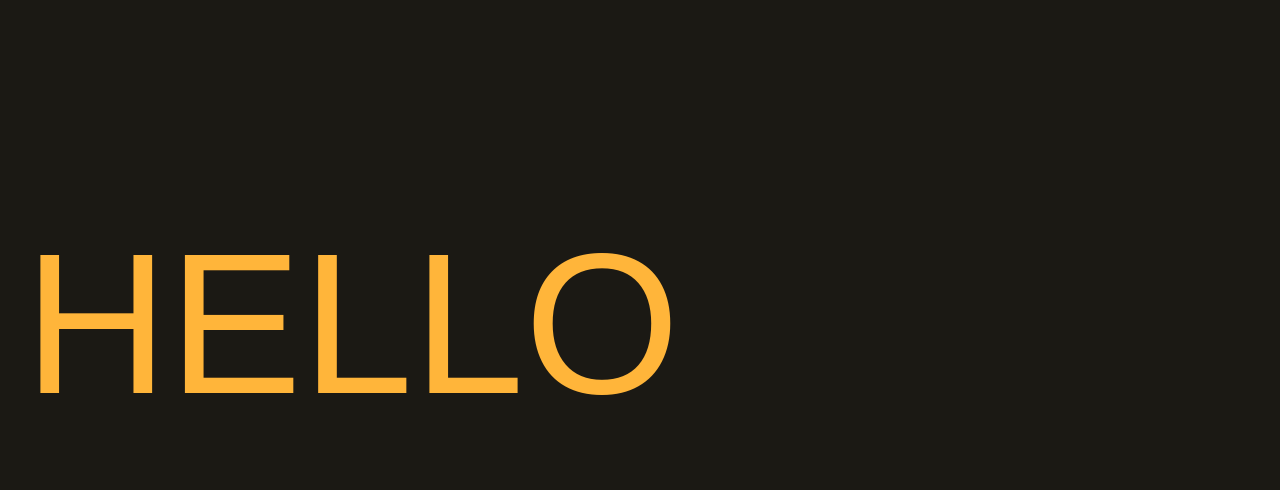
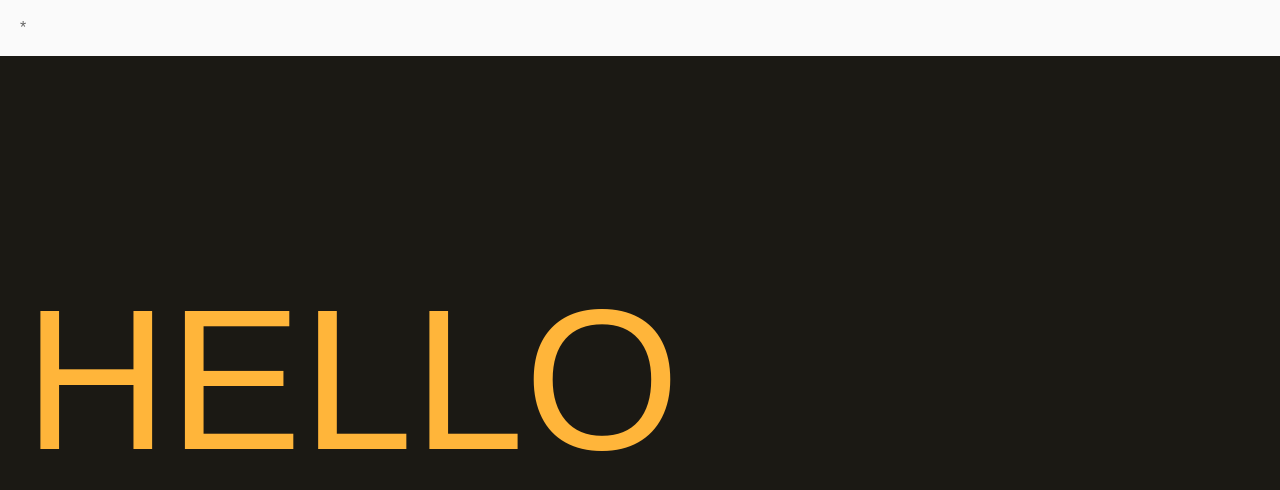
Before and after one commit to Niamh-Codes/tech_titans, a React (Vite) app: page / in a window 1280 px wide. Shown: the top 490 px of the page. Built offline with nearby package versions, Linux system fonts and the light colour scheme; a web font is replaced by a local one.

Commit message:
adding navbar

```diff
--- a/src/components/navbar.jsx
+++ b/src/components/navbar.jsx
@@ -4,7 +4,13 @@ function Navbar() {
     return (
 
            <>
-
+<nav
+  class="relative flex w-full flex-wrap items-center justify-between bg-zinc-50 py-2 shadow-dark-mild dark:bg-neutral-700 lg:py-4">
+  <div class="flex w-full flex-wrap items-center justify-between px-3">
+    <span class="ms-2 text-black/60 dark:text-white/60"
+      >*</span>
+  </div>
+</nav>
            </>
     );
 }
```
